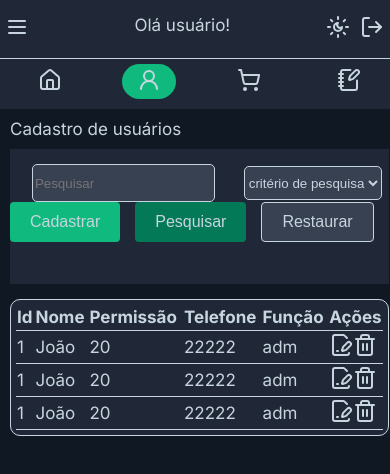
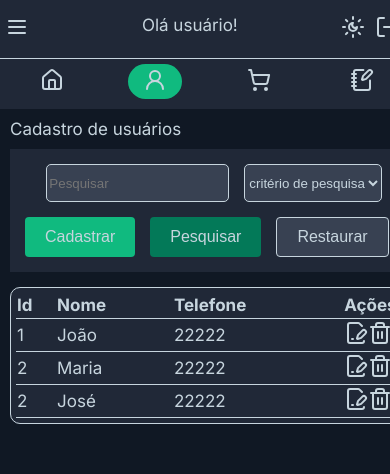
Before and after one commit to RenatoDardengo/admin-NextJS, a Next.js app: page /admin/home in a window 390 px wide. Both pictures are taken after a click on the element 146 px from the left and 81 px from the top of the page. Shown: the top 474 px of the page. Built offline with nearby package versions, Linux system fonts and the light colour scheme.

Commit message:
Concluido implementação layout e responsividade tela usuários

```diff
--- a/src/components/users/index.tsx
+++ b/src/components/users/index.tsx
@@ -15,9 +15,9 @@ interface user {
 
 export default function Users() {
     var userss:user[] = new Array(
-        {id:1, name: "João", level: 20, phoneNumber:22222, jobTitle:"adm" },
-        {id:1, name: "João", level: 20, phoneNumber:22222, jobTitle:"adm" },
-        {id:1, name: "João", level: 20, phoneNumber:22222, jobTitle:"adm" },
+        {id:1, name: "João", level: 0, phoneNumber:22222, jobTitle:"adm" },
+        {id:2, name: "Maria", level: 1, phoneNumber:22222, jobTitle:"adm" },
+        {id:2, name: "José", level: 2, phoneNumber:22222, jobTitle:"adm" },
 
       );
   return (
@@ -27,7 +27,7 @@ export default function Users() {
             <div className={style.section_options}>
                 <div className={style.input_container}>
                 <InputTextCustom height={34} placeholder={"Pesquisar"}/>
-                <SelectCustom height={34} options={[{value:'nome', label:"Nome"},{value:'telefone', label:'telefone'} ]}
+                <SelectCustom height={38} options={[{value:'nome', label:"Nome"},{value:'telefone', label:'telefone'} ]}
                  placeholder='critério de pesquisa'/>
 
                 </div>
@@ -69,9 +69,9 @@ export default function Users() {
                                 <td className={style.th_hide}>
                                     {user.jobTitle}
                                 </td>
-                                <td className={`${style.table_img} ${style.last_column}`} >
+                                <td className={style.table_img}  >
                                     <FilePenLine/>
-                                    <Trash2/>
+                                    <Trash2 />
                                 </td>
                             </tr>)) : (<tr>
                                 <td colSpan={6}>Nenhum usuário encontrado!</td>
--- a/src/components/users/style.module.css
+++ b/src/components/users/style.module.css
@@ -2,16 +2,15 @@
     padding: 10px;
 }
 
-.section_options{
+.section_options {
     display: flex;
-
+    flex-wrap: wrap;
     background-color: var(--color-primary-private);
     margin-top: 10px;
-    padding-top: 15px;
-    height: 60px;
-    justify-content: space-between;
+    padding-bottom: 15px;
+    justify-content:space-between;
+  }
 
-}
 .button_container {
     display: flex;
     flex-direction: row;
@@ -19,6 +18,8 @@
     justify-content: space-around;
     align-items: center;
     margin-right: 15px;
+    margin-left: 15px;
+    padding-top: 15px;
   }
   .input_container{
     display: flex;
@@ -27,6 +28,7 @@
     justify-content: space-around;
     align-items: center;
     margin-left: 15px;
+    padding-top: 15px;
   }
 
 
@@ -44,6 +46,7 @@
         border-color: var(--color-text);
         width: 100%;
 }
+
 .table_container {
     border: 1px solid var(--color-text);
     border-radius: 10px;
@@ -54,15 +57,10 @@
 }
 
 .table_img:hover {
-
 cursor: pointer;
+}
 
 
-}
-.last_column{
-    width: 10px;
-    text-align: justify;
-}
 .thead {
     height: 25px;
     text-align:left;
@@ -81,11 +79,18 @@ cursor: pointer;
 .table td:last-child {
     width: 10px;
 }
+@media (max-width: 1000px) {
+
+    .section_options {
+        justify-content: space-around;
+      }
+
+
+}
 @media (max-width: 800px) {
-    .section_options{
-        height: 120px;
-        display: block;
-
+    .th_hide {
+        display: none;
     }
 
+
 }
```
